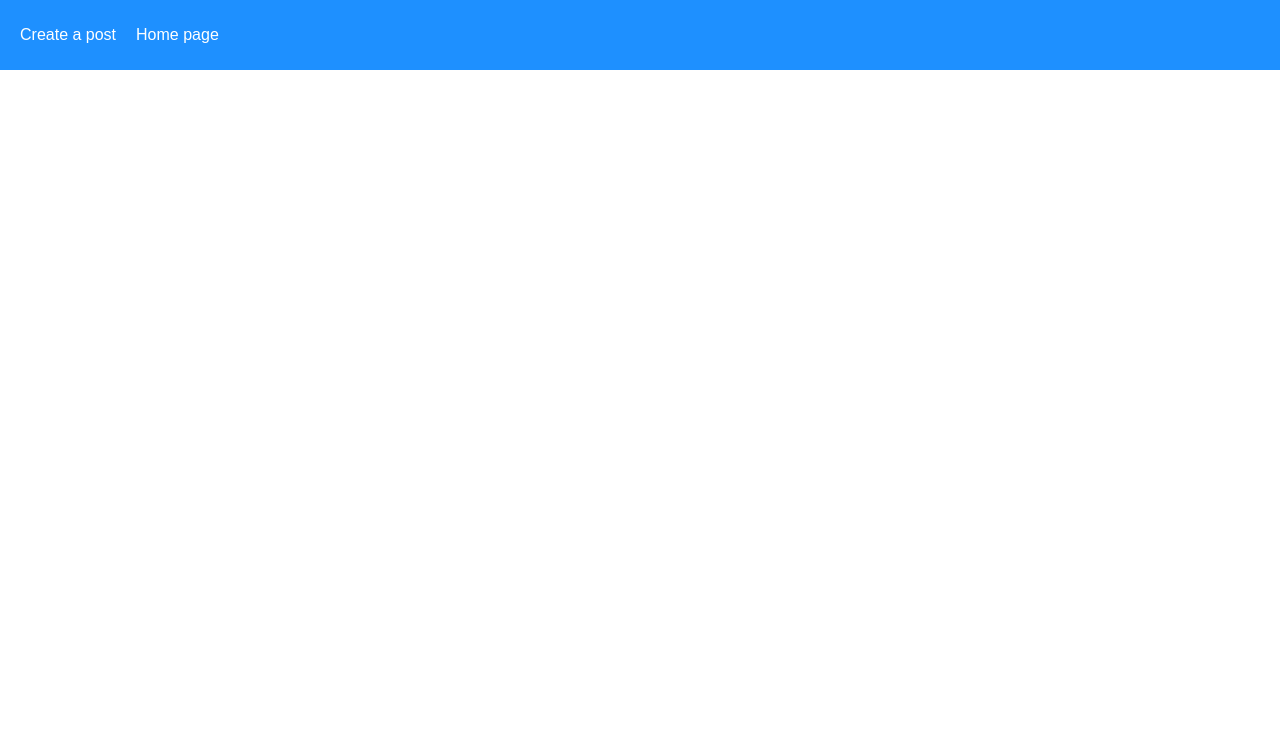
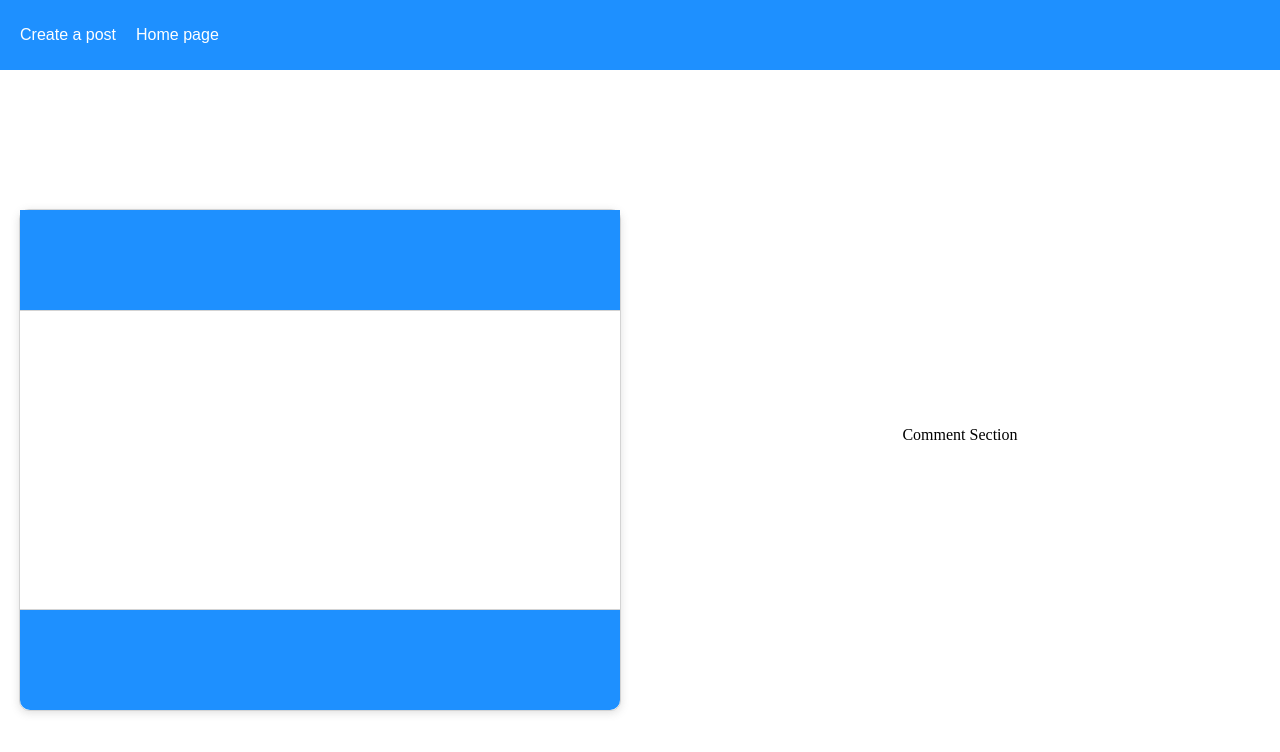
Before and after one commit to Abdelkarim-b/nodereact, a React (Create React App) app in the folder client/: page /post/1 in a window 1280 px wide. Shown: the top 752 px of the page. Built offline with nearby package versions, Linux system fonts and the light colour scheme; no server answers.

Commit message:
episode 5 full done

```diff
--- a/client/src/App.css
+++ b/client/src/App.css
@@ -120,3 +120,39 @@ span {
   text-decoration: none;
   color: white;
 }
+
+/* INDIVIDUAL POST */
+.postPage {
+  display: flex;
+  flex-direction: row;
+  width: 100%;
+  height: 100%;
+}
+
+.leftSide {
+  flex: 50%;
+  height: calc(100vh - 70px);
+  display: grid;
+  place-items: center;
+}
+
+.rightSide {
+  flex: 50%;
+  height: calc(100vh - 70px);
+  display: grid;
+  place-items: center;
+}
+
+#individual {
+  height: 500px;
+  width: 600px;
+}
+
+#individual .title,
+#individual .footer {
+  font-size: 30px;
+}
+
+#individual .body {
+  font-size: 25px;
+}
--- a/client/src/pages/CreatePost.js
+++ b/client/src/pages/CreatePost.js
@@ -2,9 +2,12 @@ import React from 'react';
 import {Formik, Form, Field, ErrorMessage} from 'formik';
 import * as Yup from 'yup'
 import axios from 'axios';
+import { useNavigate } from 'react-router-dom';
 
 
 function CreatePost() {
+
+  const navigate = useNavigate();
 
   const initialValues = {
   title:"",
@@ -20,6 +23,7 @@ function CreatePost() {
 const onSubmit = (data) => {
   axios.post("http://localhost:3001/posts", data).then((response) => {
     console.log("IT WORKED");
+    navigate("/");
   });
 };
 
--- a/client/src/pages/Post.js
+++ b/client/src/pages/Post.js
@@ -1,21 +1,33 @@
 import React, { useEffect, useState } from 'react';
 import { useParams } from 'react-router-dom';
 import axios from 'axios';
+
 function Post() {
-  const [objectPost, setObjectPost] = useState({});
+
+  const [postObject, setPostObject] = useState({});
   let { id } = useParams();
+
   useEffect(() =>
     {
         axios.get(`http://localhost:3001/posts/byId/${id}`).then((response) =>
         {
             console.log("selected Post", response.data)
-            setObjectPost(response.data)
+            setPostObject(response.data)
         });
     }, []);
 
-  return (
-    <div>{objectPost.title}</div>
-  )
+    return (
+      <div className="postPage">
+        <div className="leftSide">
+          <div className="post" id="individual">
+            <div className="title"> {postObject.title} </div>
+            <div className="body">{postObject.postText}</div>
+            <div className="footer">{postObject.username}</div>
+          </div>
+        </div>
+        <div className="rightSide">Comment Section</div>
+      </div>
+    );
 }
 
 export default Post
```
